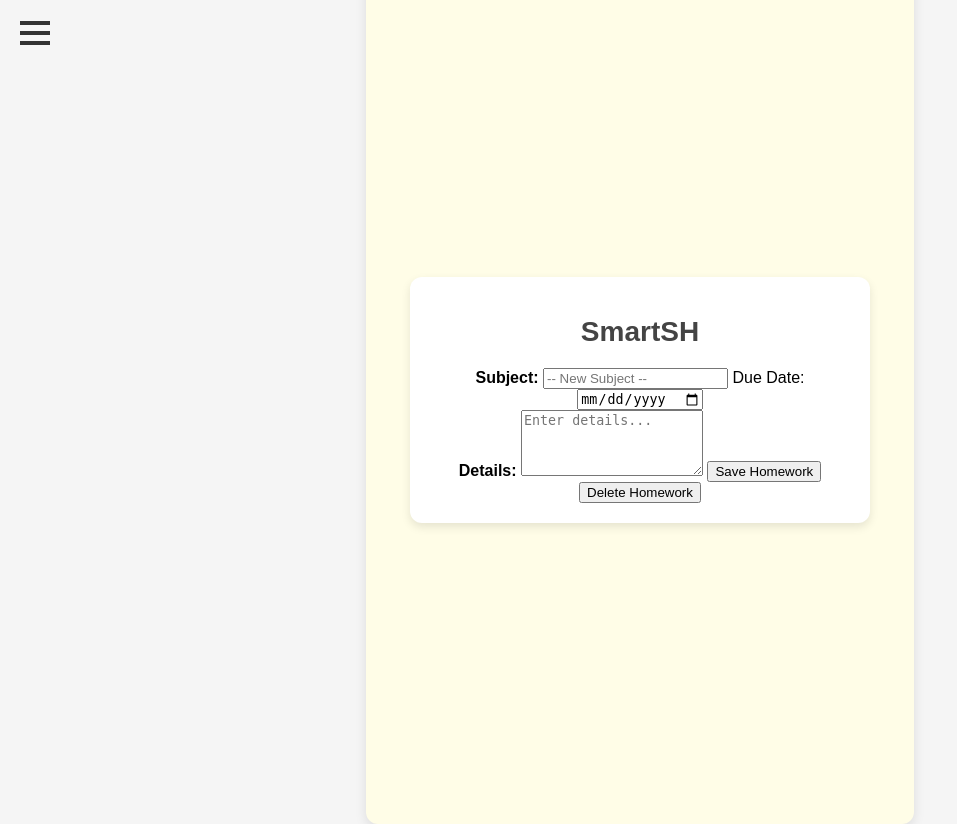
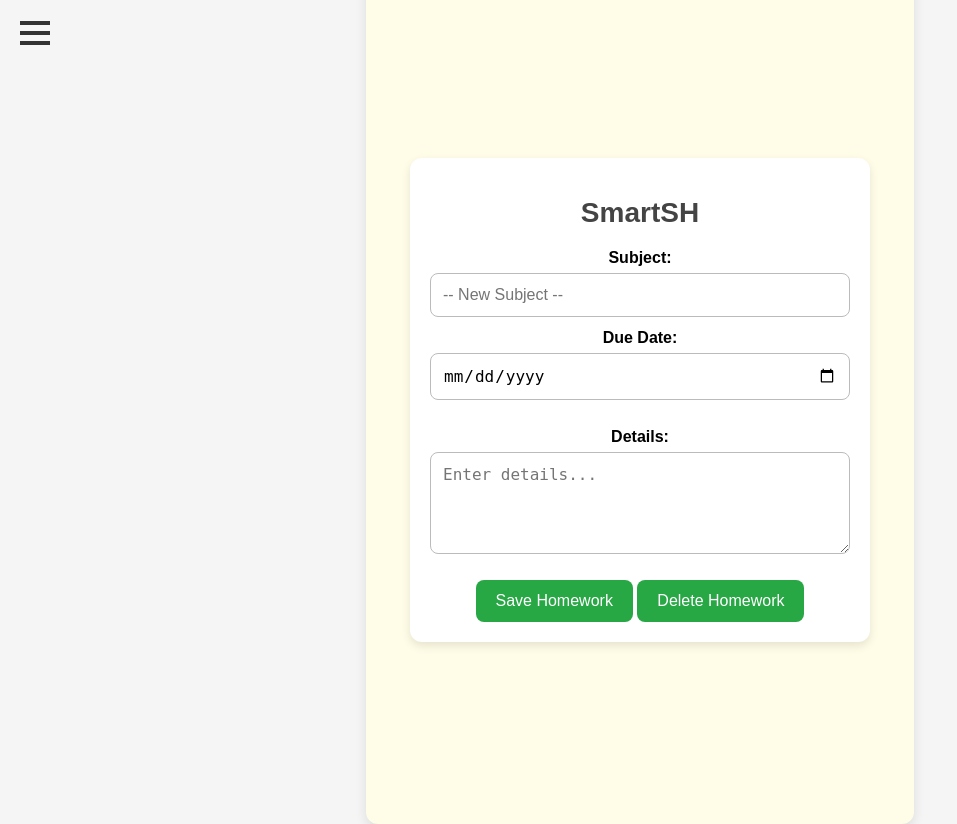
Before and after one commit to Kingboby/Homework, a Flask app: page / in a window 1280 px wide. Shown: the whole page, without its empty margins (0-957 px from the left). Run offline with Flask 3, Linux system fonts and the light colour scheme; data that the repository does not hold is empty.

Commit message:
style.css

```diff
--- a/static/style.css
+++ b/static/style.css
@@ -193,34 +194,60 @@
   color: #555;
 }
 
-.homework-container .homework-list {
-  list-style-type: disc;
-  padding-left: 20px;
-  margin-bottom: 20px;
+.homework-container label {
+  display: block;
+  font-weight: bold;
+  margin-bottom: 6px;
 }
 
-.homework-container .homework-list li {
+.homework-container input,
+.homework-container textarea,
+.homework-container select {
+  width: 100%;
+  padding: 12px;
   font-size: 16px;
-  padding: 8px 0;
-  border-bottom: 1px dashed #ccc;
+  border-radius: 8px;
+  border: 1px solid #bbb;
+  box-sizing: border-box;
+  margin-bottom: 12px;
 }
 
-.homework-container .homework-input-row {
+.homework-container textarea {
+  resize: vertical;
+}
+
+.homework-container .date-row {
   display: flex;
-  gap: 10px;
+  gap: 8px;
   margin-bottom: 16px;
 }
 
-.homework-container input.homework-input {
-  flex: 1;
-  padding: 12px;
-  border: 1px solid #bbb;
+.homework-container .homework-task {
+  padding: 10px 12px;
   border-radius: 8px;
+  background-color: #f9f9f9;
+  margin-bottom: 8px;
   font-size: 16px;
-  box-sizing: border-box;
+  display: flex;
+  justify-content: space-between;
+  align-items: center;
 }
 
-.homework-container button.homework-add-btn {
+.homework-container .homework-task .delete-homework {
+  background-color: #dc3545;
+  color: white;
+  border: none;
+  border-radius: 6px;
+  padding: 6px 10px;
+  cursor: pointer;
+}
+
+.homework-container .homework-task .delete-homework:hover {
+  background-color: #b02a37;
+}
+
+.homework-container button.homework-add-btn,
+.homework-container button[type="submit"] {
   padding: 12px 20px;
   font-size: 16px;
   background-color: #28a745;
@@ -228,9 +255,11 @@
   border: none;
   border-radius: 8px;
   cursor: pointer;
+  margin-top: 10px;
 }
 
-.homework-container button.homework-add-btn:hover {
+.homework-container button.homework-add-btn:hover,
+.homework-container button[type="submit"]:hover {
   background-color: #218838;
 }
 
```
Also changed, not shown: other parts of static/style.css (+10 -19 lines).
